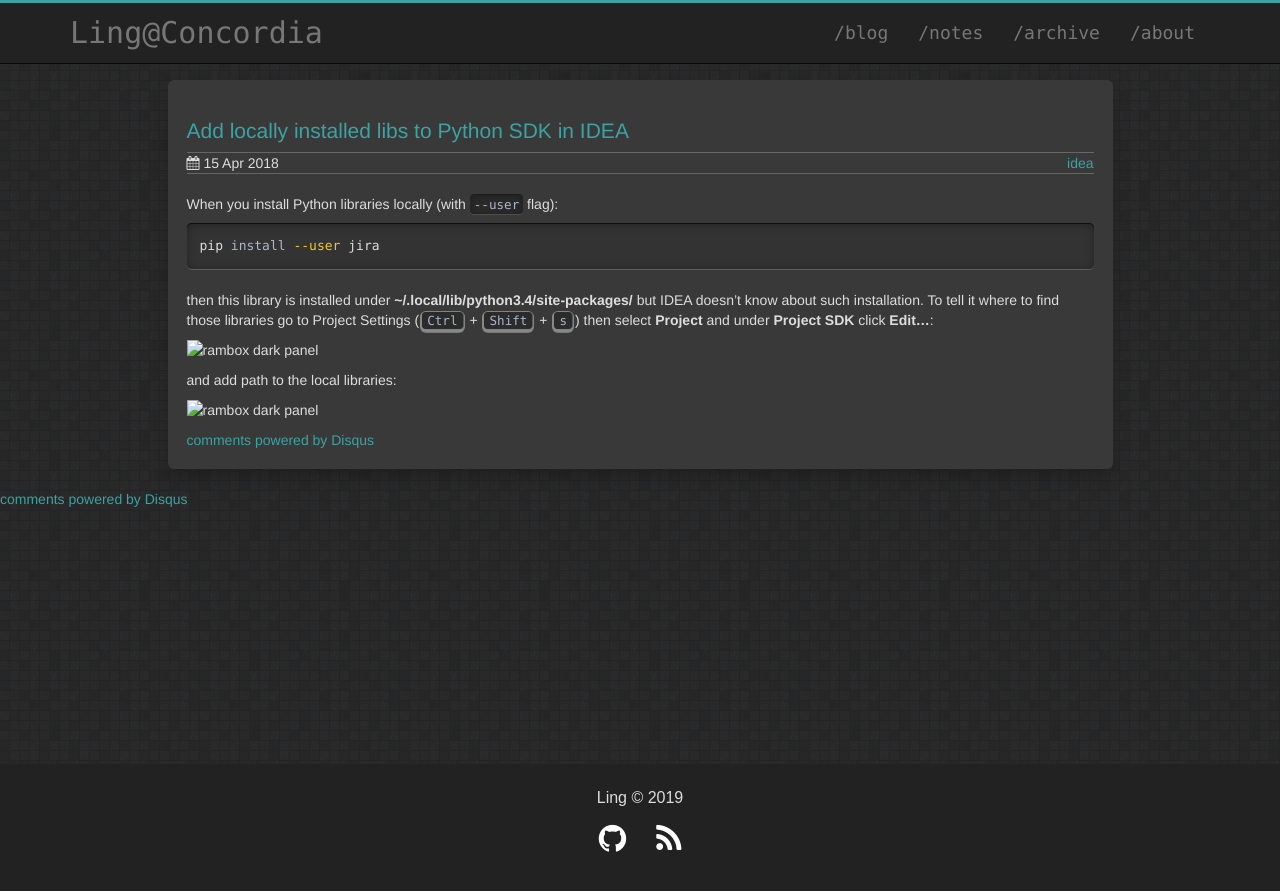
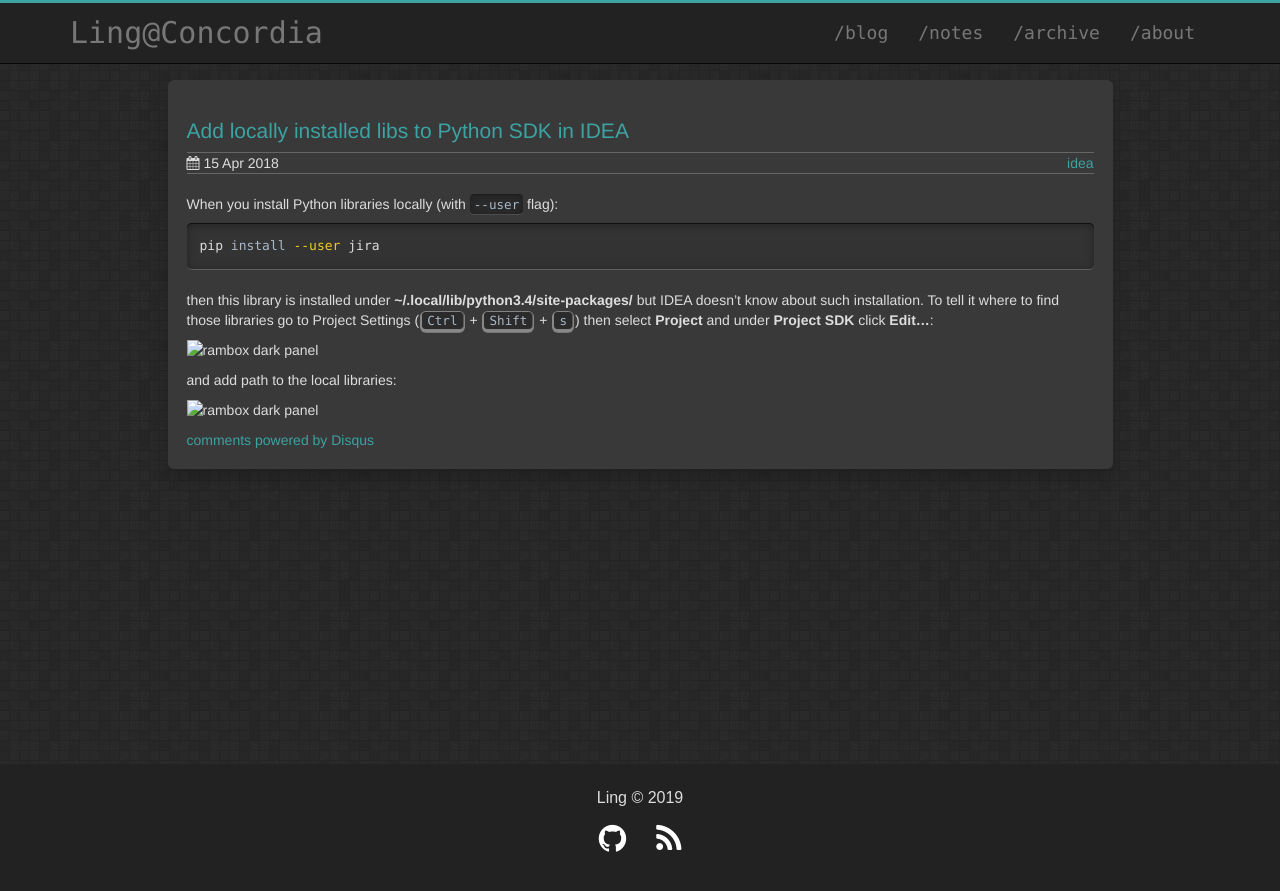
Before and after one commit to lingt-xyz/jekyll-clean-dark, a Jekyll site: the page built from _posts/2018-04-15-idea-python-sdk-local-libs.md, in a window 1280 px wide. Shown: the top 891 px of the page. Built offline with Jekyll 4.4.1, drawn with Linux system fonts in a browser that asks for light colours; comment, search, counter and statistics services are not loaded.

Commit message:
update comments

```diff
--- a/_layouts/post.html
+++ b/_layouts/post.html
@@ -23,18 +23,12 @@
                 {{ content }}
               </div>
               {% include share.html %}
-              {% if page.comments %}
-              <div id="disqus_thread">
-                <noscript>Please enable JavaScript to view the <a href="http://disqus.com/?ref_noscript">comments powered by Disqus.</a></noscript>
-                <a href="http://disqus.com" class="dsq-brlink">comments powered by <span class="logo-disqus">Disqus</span></a>
-              </div>
-              {% endif %}
+              {% include disqus-comments.html %}
             </div>
           </div>
         </div>
       </div>
     </div>
-    {% include disqus-comments.html %}
   </div>
   {% include footer.html %}
 </div>
```
